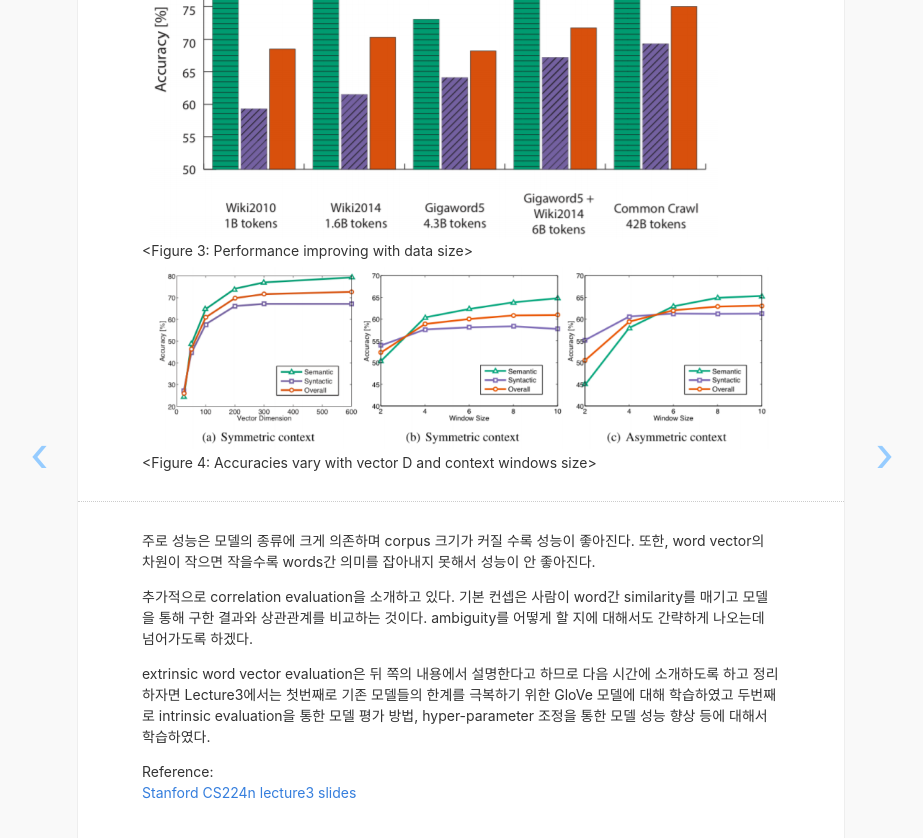
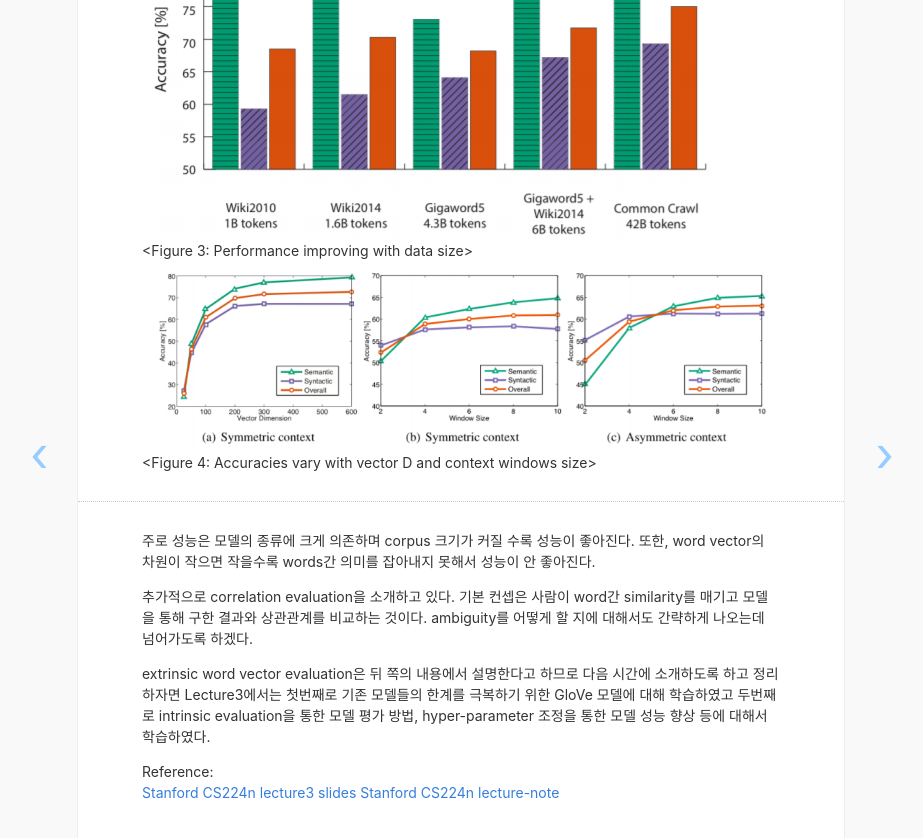
Before and after one commit to whikwon/deprecated_blog, a Jekyll site: the page built from _posts/2017-08-07-CS224n_Lecture3.md, in a window 1280 px wide and 900 px high, scrolled down 4884 px. Shown: the top 838 px of the window, without its empty margins (179-1102 px from the left). Built offline with Jekyll 4.4.1, drawn with Linux system fonts in a browser that asks for light colours; nearby versions of some CDN libraries; formulas are drawn with MathJax 3; comment, search, counter and statistics services are not loaded.

Commit message:
Lecture3 update

```diff
--- a/_posts/2017-08-07-CS224n_Lecture3.md
+++ b/_posts/2017-08-07-CS224n_Lecture3.md
@@ -155,3 +155,4 @@ extrinsic word vector evaluation은 뒤 쪽의 내용에서 설명한다고 하
 
 Reference: <br>
 [Stanford CS224n lecture3 slides](http://web.stanford.edu/class/cs224n/lectures/cs224n-2017-lecture3.pdf)
+[Stanford CS224n lecture-note](http://web.stanford.edu/class/cs224n/lecture_notes/cs224n-2017-notes3.pdf)
```
